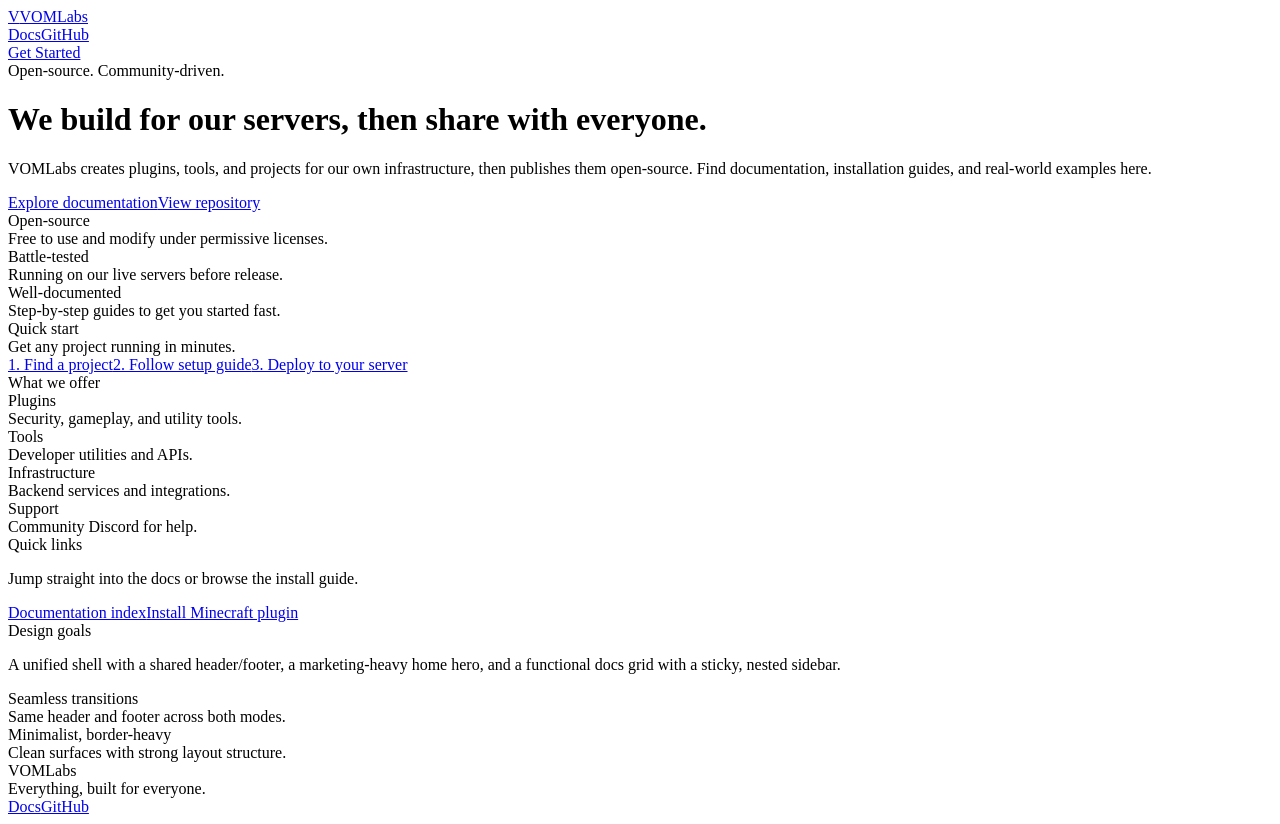
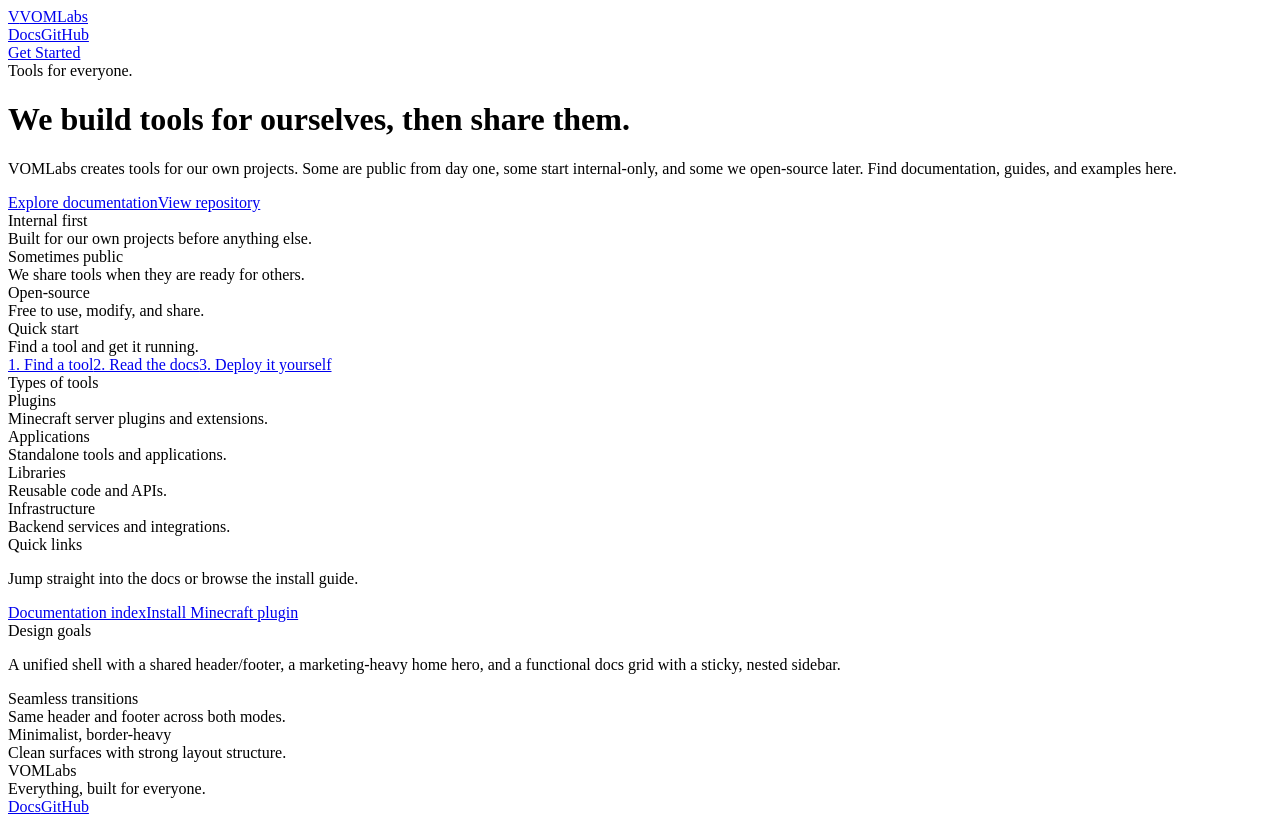
Before and after one commit to VOMLabs/docs, a Next.js app: page / in a window 1280 px wide. Built offline with nearby package versions, Linux system fonts and the light colour scheme; no server answers.

Commit message:
chore: update homepage to reflect VOMLabs tools-focused approach

```diff
--- a/components/unified-layout.tsx
+++ b/components/unified-layout.tsx
@@ -73,15 +73,15 @@
               <div className="mx-auto max-w-2xl text-center">
                 <div className="inline-flex items-center gap-2 rounded-full border bg-background px-3 py-1 text-xs text-fd-muted-foreground">
                   <span className="inline-flex size-1.5 rounded-full bg-fd-primary" />
-                  Open-source. Community-driven.
+                  Tools for everyone.
                 </div>
                 <h1 className="mt-6 text-4xl md:text-6xl font-semibold tracking-tight">
-                  We build for our servers, then share with everyone.
+                  We build tools for ourselves, then share them.
                 </h1>
                 <p className="mt-5 text-base md:text-lg text-fd-muted-foreground">
-                  VOMLabs creates plugins, tools, and projects for our own infrastructure,
-                  then publishes them open-source. Find documentation, installation guides,
-                  and real-world examples here.
+                  VOMLabs creates tools for our own projects. Some are public from day one,
+                  some start internal-only, and some we open-source later. Find documentation,
+                  guides, and examples here.
                 </p>
 
                 <div className="mt-8 flex flex-col sm:flex-row items-center justify-center gap-3">
@@ -104,21 +104,21 @@
 
               <div className="mt-12 grid gap-4 md:grid-cols-3">
                 <div className="rounded-xl border bg-background p-5">
-                  <div className="text-sm font-medium">Open-source</div>
+                  <div className="text-sm font-medium">Internal first</div>
                   <div className="mt-2 text-sm text-fd-muted-foreground">
-                    Free to use and modify under permissive licenses.
+                    Built for our own projects before anything else.
                   </div>
                 </div>
                 <div className="rounded-xl border bg-background p-5">
-                  <div className="text-sm font-medium">Battle-tested</div>
+                  <div className="text-sm font-medium">Sometimes public</div>
                   <div className="mt-2 text-sm text-fd-muted-foreground">
-                    Running on our live servers before release.
+                    We share tools when they are ready for others.
                   </div>
                 </div>
                 <div className="rounded-xl border bg-background p-5">
-                  <div className="text-sm font-medium">Well-documented</div>
+                  <div className="text-sm font-medium">Open-source</div>
                   <div className="mt-2 text-sm text-fd-muted-foreground">
-                    Step-by-step guides to get you started fast.
+                    Free to use, modify, and share.
                   </div>
                 </div>
               </div>
@@ -128,54 +128,54 @@
                   <div className="md:col-span-5 border-b md:border-b-0 md:border-r p-6">
                     <div className="text-sm font-medium">Quick start</div>
                     <div className="mt-2 text-sm text-fd-muted-foreground">
-                      Get any project running in minutes.
+                      Find a tool and get it running.
                     </div>
                     <div className="mt-4 flex flex-col gap-2 text-sm">
                       <Link
                         href="/docs"
                         className="rounded-md border px-3 py-2 hover:bg-fd-muted transition-colors"
                       >
-                        1. Find a project
+                        1. Find a tool
                       </Link>
                       <Link
                         href="/docs"
                         className="rounded-md border px-3 py-2 hover:bg-fd-muted transition-colors"
                       >
-                        2. Follow setup guide
+                        2. Read the docs
                       </Link>
                       <Link
                         href="/docs"
                         className="rounded-md border px-3 py-2 hover:bg-fd-muted transition-colors"
                       >
-                        3. Deploy to your server
+                        3. Deploy it yourself
                       </Link>
                     </div>
                   </div>
                   <div className="md:col-span-7 p-6">
-                    <div className="text-sm font-medium">What we offer</div>
+                    <div className="text-sm font-medium">Types of tools</div>
                     <div className="mt-2 grid gap-3 sm:grid-cols-2 text-sm">
                       <div className="rounded-lg border p-4">
                         <div className="font-medium">Plugins</div>
                         <div className="mt-1 text-fd-muted-foreground">
-                          Security, gameplay, and utility tools.
+                          Minecraft server plugins and extensions.
                         </div>
                       </div>
                       <div className="rounded-lg border p-4">
-                        <div className="font-medium">Tools</div>
+                        <div className="font-medium">Applications</div>
                         <div className="mt-1 text-fd-muted-foreground">
-                          Developer utilities and APIs.
+                          Standalone tools and applications.
+                        </div>
+                      </div>
+                      <div className="rounded-lg border p-4">
+                        <div className="font-medium">Libraries</div>
+                        <div className="mt-1 text-fd-muted-foreground">
+                          Reusable code and APIs.
                         </div>
                       </div>
                       <div className="rounded-lg border p-4">
                         <div className="font-medium">Infrastructure</div>
                         <div className="mt-1 text-fd-muted-foreground">
                           Backend services and integrations.
-                        </div>
-                      </div>
-                      <div className="rounded-lg border p-4">
-                        <div className="font-medium">Support</div>
-                        <div className="mt-1 text-fd-muted-foreground">
-                          Community Discord for help.
                         </div>
                       </div>
                     </div>
```
